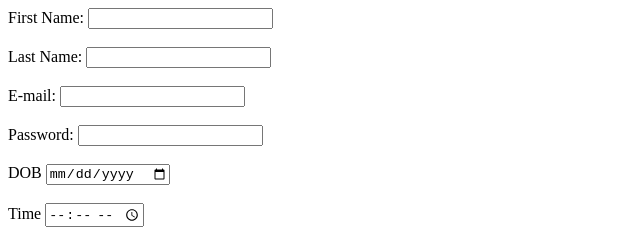
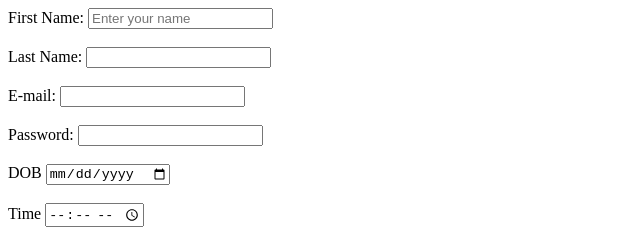
Before and after one commit to chanchalpatel51/Geekyshowspractical, a plain HTML site: page form.html in a window 1280 px wide. Shown: the top 240 px of the page, 0-640 px from the left. Drawn offline with Linux system fonts and the light colour scheme.

Commit message:
Add place holder name.

```diff
--- a/form.html
+++ b/form.html
@@ -7,7 +7,7 @@
 </head>
 <body>
     <form name="Registration Form" action="example.php">
-        First Name: <input type="text" name="fname" maxlength="15"><br><br>
+        First Name: <input type="text" name="fname" maxlength="15" placeholder="Enter your name"><br><br>
         Last Name: <input type="text" name="lname" formnovalidate><br><br>
         E-mail: <input type="email"><br><br>
         Password: <input type="password" required minlength="5" maxlength="10"><br><br>
```
